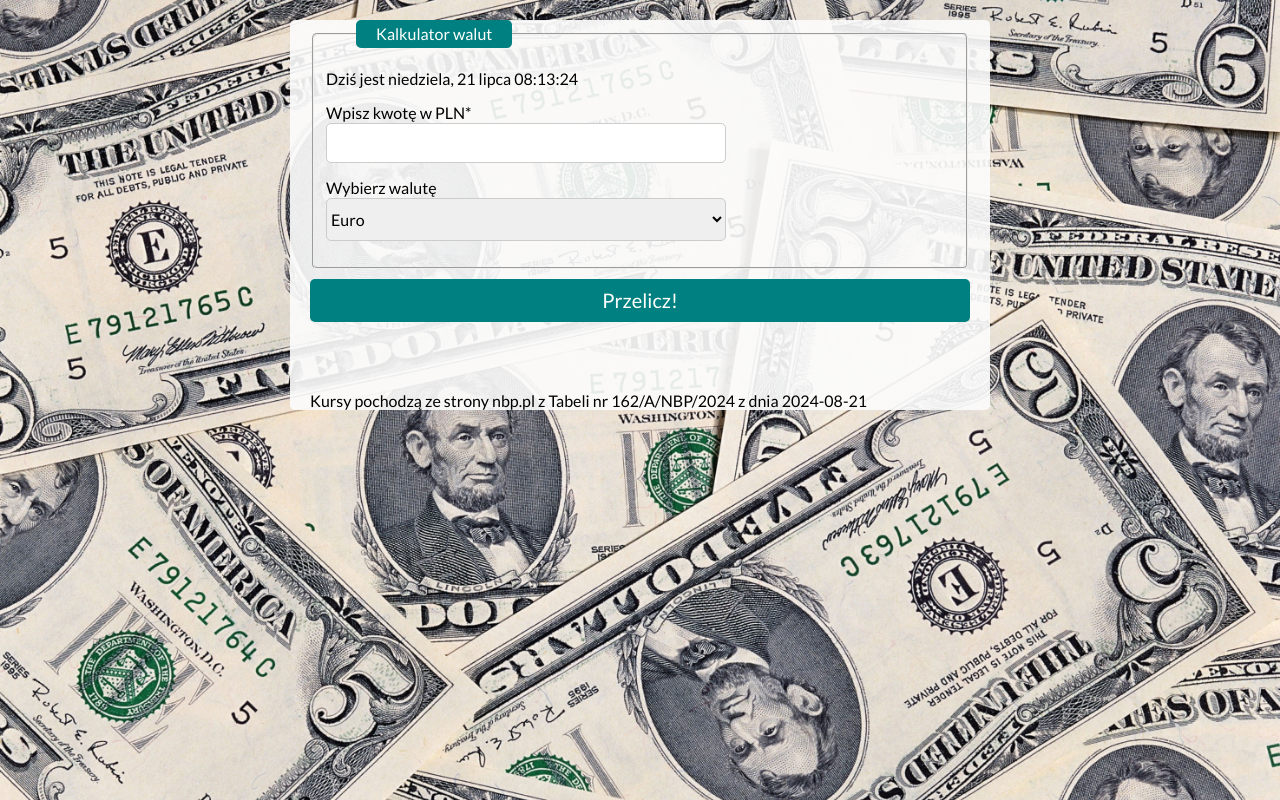
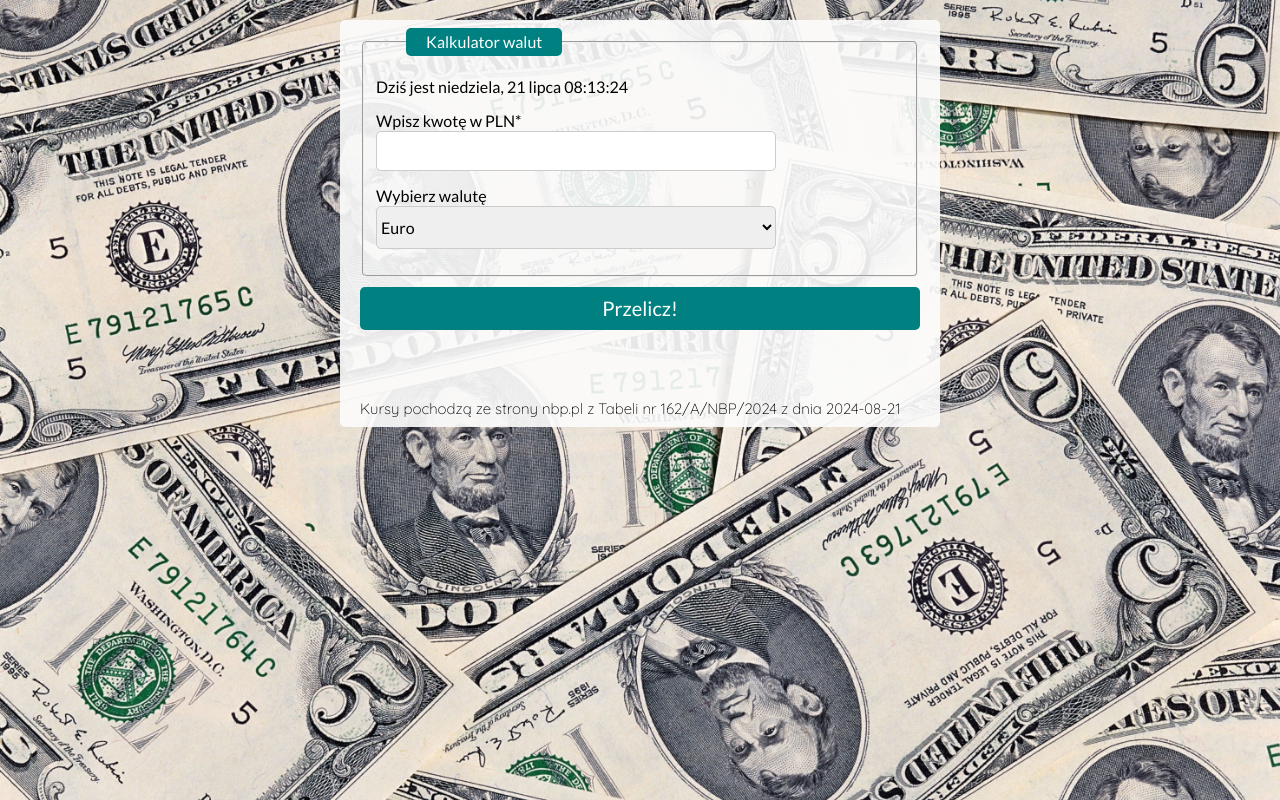
Before and after one commit to MariuszKalinowski/currency-react, a React (Create React App) app: page / in a window 1280 px wide. Built offline with nearby package versions, Linux system fonts and the light colour scheme.

Commit message:
added text styles for bottom text

```diff
--- a/src/Form/style.css
+++ b/src/Form/style.css
@@ -1,6 +1,6 @@
 .container {
     margin: 0 auto;
-    max-width: 700px;
+    max-width: 600px;
     padding: 0 20px;
     font-family: "Lato", sans-serif;
     background-color: hsla(0, 0%, 99%, 0.91);
@@ -9,7 +9,7 @@
 
 .form {
     margin: 20px auto;
-
+    padding-top: 8px;
 
 }
 
@@ -72,3 +72,12 @@
     color: white;
     margin-left: 30px;
 }
+
+.form__bottomText {
+    padding: 0px 0px 10px 0px;
+    font-family: "Quicksand", sans-serif;
+    font-optical-sizing: auto;
+    font-weight: 300;
+    font-style: normal;
+    font-size: 15px;
+}
```
